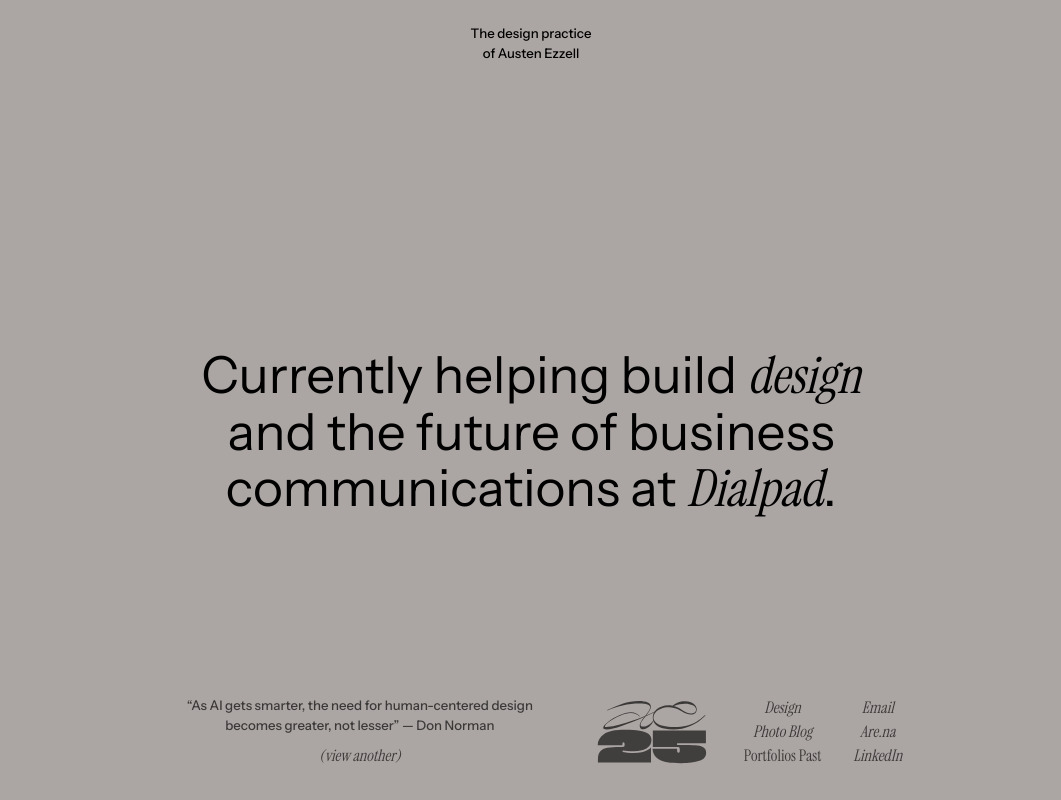
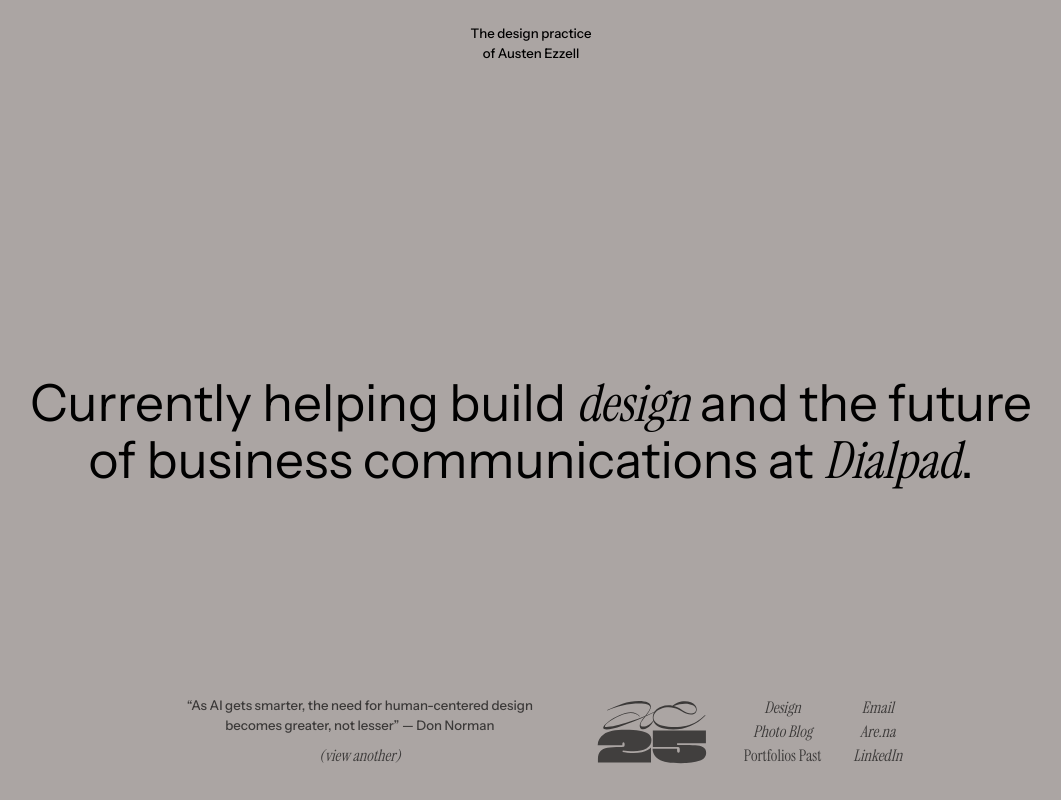
Before and after one commit to austenezzell/ae-25, a Next.js app: page / in a window 1280 px wide. Shown: the whole page, without its empty margins (109-1170 px from the left). Built offline with nearby package versions, Linux system fonts and the light colour scheme.

Commit message:
updated max-width properties for headings in Home and MediaPage components to enhance responsiveness

```diff
--- a/src/app/page.tsx
+++ b/src/app/page.tsx
@@ -6,7 +6,7 @@
   return (
     <div className="w-full h-full">
       <div className="flex-grow flex items-center justify-center md:px-md-sp py-xl-sp min-h-[300px]">
-        <h2 className="text-xl md:max-w-[900px] text-center leading-tight text-balance">
+        <h2 className="text-xl md:max-w-[900px] xl:max-w-[1200px] text-center leading-tight text-balance">
           Currently helping build <Link href="/design" className="font-serif italic hover:underline underline md:no-underline">design</Link> and the future of business communications at <Link href="/dialpad" className="font-serif italic hover:underline underline md:no-underline">Dialpad</Link>.
         </h2>
       </div>
--- a/src/components/Footer.tsx
+++ b/src/components/Footer.tsx
@@ -89,7 +89,7 @@
           `}>
             {/* Logo */}
             <div className={`
-              w-[100px] text-center order-1 self-end pb-[5px]
+              w-[100px] text-center order-1 self-end pb-[6px]
               md:w-[120px] md:order-2 md:pb-[4px]
             `}>
               <div className="flex justify-center">
--- a/src/components/MediaPage.tsx
+++ b/src/components/MediaPage.tsx
@@ -58,7 +58,7 @@
         document.body
       )}
       <div className="flex-grow flex items-center justify-center px-md-sp py-xl-sp min-h-[640px]">
-        <h2 className="text-xl md:max-w-[900px] text-center leading-tight text-balance">
+        <h2 className="text-xl md:max-w-[900px] xl:max-w-[1200px] text-center leading-tight text-balance">
           Currently helping build <Link href="/design" className="font-serif italic hover:underline">design</Link> and the future of business communications at <Link href="/dialpad" className="font-serif italic hover:underline">Dialpad</Link>.
         </h2>
       </div>
```
